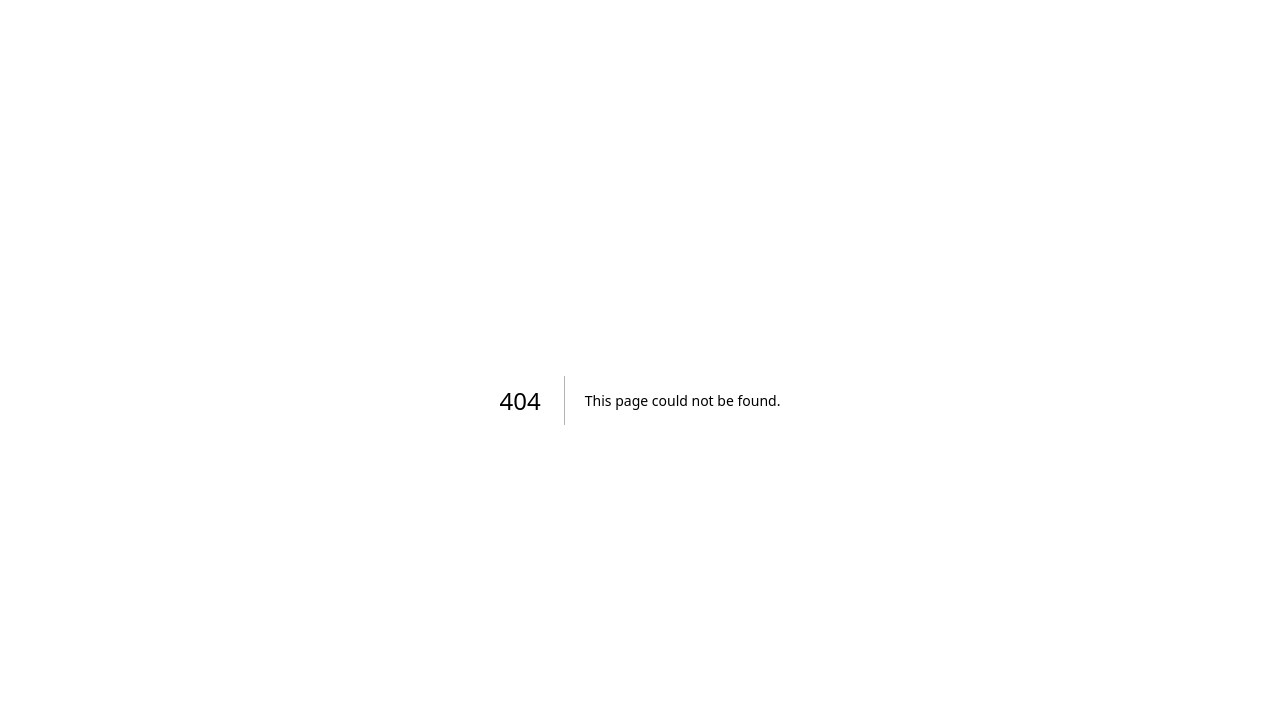
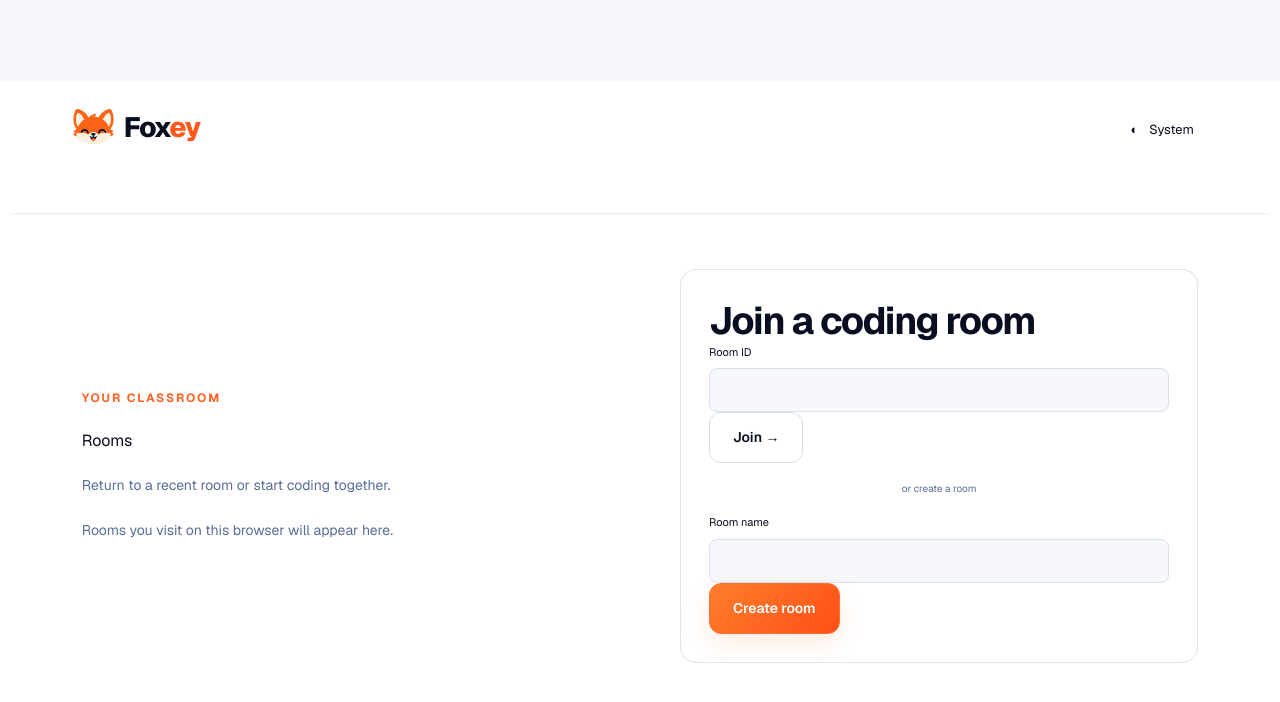
Before and after one commit to 0Rooot0/foxey, a Next.js app: page /rooms in a window 1280 px wide. Before the commit this address had no page. Shown: the top 702 px of the page. Built offline with nearby package versions, Linux system fonts and the light colour scheme.

Commit message:
Fix Rooms navigation and list recent rooms

```diff
--- /dev/null
+++ b/src/app/rooms/page.tsx
@@ -0,0 +1,43 @@
+"use client";
+
+import Link from "next/link";
+import { useSyncExternalStore } from "react";
+import { useRouter } from "next/navigation";
+import FoxeyBrand from "@/components/FoxeyBrand";
+import { ThemeToggle } from "@/components/ThemeProvider";
+import "../home.css";
+
+function subscribe(callback: () => void) {
+  window.addEventListener("storage", callback);
+  return () => window.removeEventListener("storage", callback);
+}
+function readRooms() {
+  try { return localStorage.getItem("foxey-recent-rooms") || "[]"; } catch { return "[]"; }
+}
+type RecentRoom = { id: string; name: string };
+export default function RoomsPage() {
+  const router = useRouter();
+  const stored = useSyncExternalStore(subscribe, readRooms, () => "[]");
+  let rooms: RecentRoom[] = [];
+  try {
+    const value = JSON.parse(stored);
+    if (Array.isArray(value)) rooms = value.filter((r) => typeof r?.id === "string" && typeof r?.name === "string");
+  } catch {}
+  return <main className="home">
+    <header className="home-header"><Link href="/" aria-label="Foxey home"><FoxeyBrand /></Link><ThemeToggle /></header>
+    <section className="classroom-section">
+      <div><p className="eyebrow">Your classroom</p><h1>Rooms</h1><p>Return to a recent room or start coding together.</p>
+        <ul>{rooms.map((room) => <li key={room.id}><Link href={`/room/${encodeURIComponent(room.id)}?name=${encodeURIComponent(room.name)}`}>{room.name || room.id}</Link></li>)}</ul>
+        {!rooms.length && <p>Rooms you visit on this browser will appear here.</p>}
+      </div>
+      <div className="room-card"><h2>Join a coding room</h2>
+        <form onSubmit={(event) => { event.preventDefault(); const id = String(new FormData(event.currentTarget).get("id") || "").trim(); if (id) router.push(`/room/${encodeURIComponent(id)}`); }}>
+          <label htmlFor="room-id">Room ID</label><input id="room-id" name="id" required /><button className="button">Join →</button>
+        </form><div className="room-divider">or create a room</div>
+        <form onSubmit={(event) => { event.preventDefault(); const name = String(new FormData(event.currentTarget).get("name") || "").trim(); if (name) router.push(`/room/${crypto.randomUUID()}?name=${encodeURIComponent(name)}`); }}>
+          <label htmlFor="room-name">Room name</label><input id="room-name" name="name" required maxLength={80} /><button className="button button-primary">Create room</button>
+        </form>
+      </div>
+    </section>
+  </main>;
+}
--- a/src/components/CodeWorkspace.tsx
+++ b/src/components/CodeWorkspace.tsx
@@ -83,6 +83,11 @@ export default function CodeWorkspace({
   useEffect(() => {
     if (!roomId) return;
 
+    try {
+      const previous = JSON.parse(localStorage.getItem("foxey-recent-rooms") || "[]");
+      const rooms = Array.isArray(previous) ? previous.filter((room) => typeof room?.id === "string" && typeof room?.name === "string" && room.id !== roomId) : [];
+      localStorage.setItem("foxey-recent-rooms", JSON.stringify([{ id: roomId, name: roomName || `Room ${roomId}` }, ...rooms].slice(0, 30)));
+    } catch {}
     const ydoc = new Y.Doc();
     ydocRef.current = ydoc;
     const awareness = new Awareness(ydoc);
@@ -135,7 +140,7 @@ export default function CodeWorkspace({
       ydocRef.current = null;
       sharedOutputRef.current = null;
     };
-  }, [roomId]);
+  }, [roomId, roomName]);
 
   function updateOutput(value: string) {
     setOutput(value);
@@ -217,7 +222,7 @@ export default function CodeWorkspace({
         <nav className="edu-nav" aria-label="Classroom navigation">
           <p>YOUR WORKSPACE</p>
           <a className="active" href="#code-editor" aria-current="page"><span>⌘</span> Classroom</a>
-          <Link href="/#classroom"><span>▦</span> Rooms</Link>
+          <Link href="/rooms"><span>▦</span> Rooms</Link>
           <button disabled title="Assignments are not available yet"><span>▤</span> Assignments <small>Soon</small></button>
           <button disabled title="Progress tracking is not available yet"><span>↗</span> Progress <small>Soon</small></button>
           <button onClick={() => setSettingsOpen(!settingsOpen)} aria-expanded={settingsOpen} aria-controls="workspace-settings"><span>⚙</span> Settings</button>
@@ -233,7 +238,7 @@ export default function CodeWorkspace({
               <input id="student-name" name="name" maxLength={40} required placeholder="e.g. Ava" defaultValue={participants.find((person) => person.id === selfId)?.name} />
               <button className="edu-button" type="submit">Update name</button>
             </form>}</div>}
-          <div className="edu-room-list"><p>ROOMS</p><a href="#code-editor" className="current-room"><i />{roomName || "Current session"}</a><Link href="/#classroom">+ Create or join a room</Link></div>
+          <div className="edu-room-list"><p>ROOMS</p><a href="#code-editor" className="current-room"><i />{roomName || "Current session"}</a><Link href="/rooms">+ Create or join a room</Link></div>
           <div className="edu-nav-bottom"><span className="edu-brand-accent">A little curiosity.</span><p>A lot of possibility.</p><small>Foxey Labs</small></div>
         </nav>
         <section className="edu-center" aria-label="Coding workspace">
```
